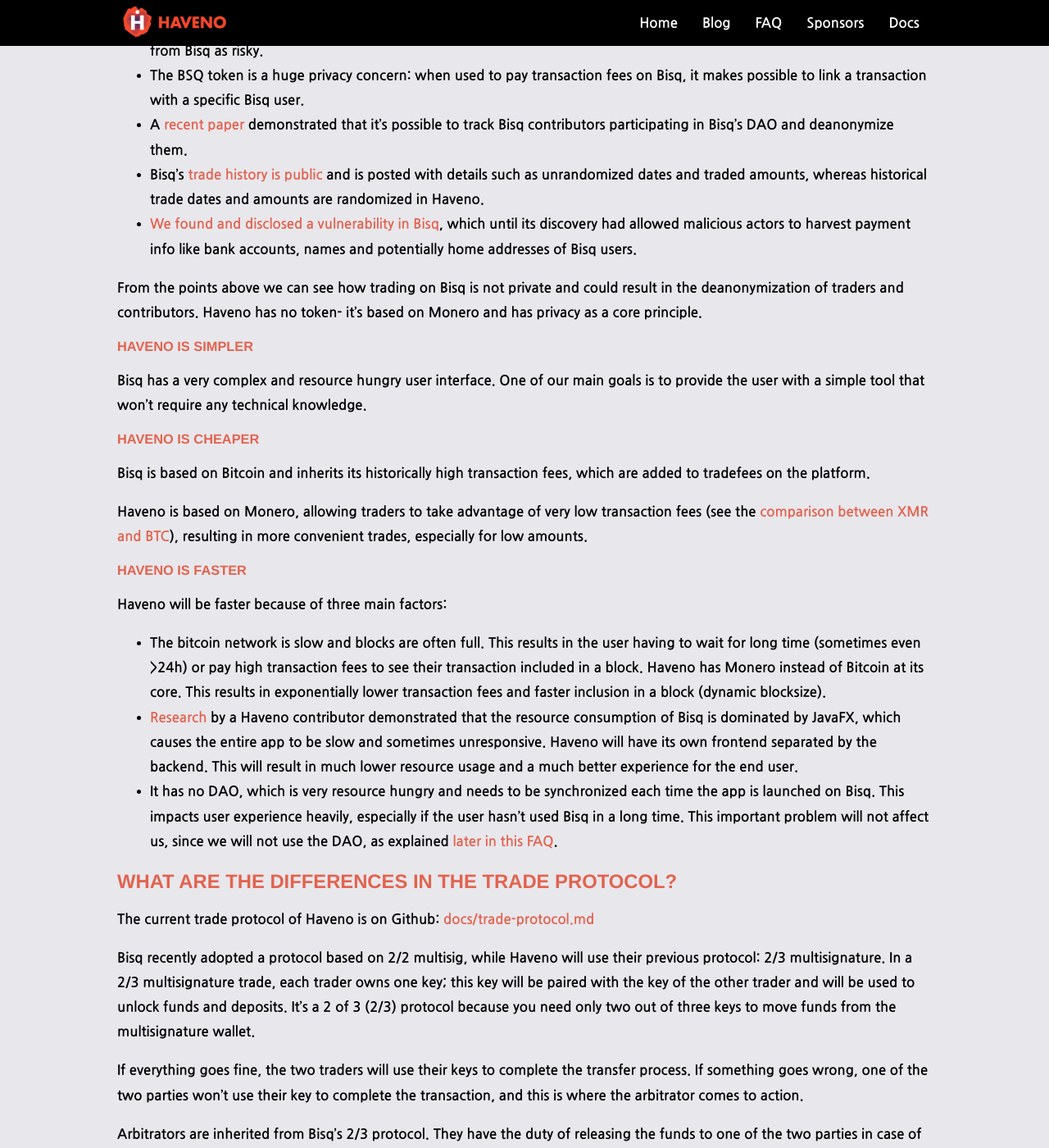
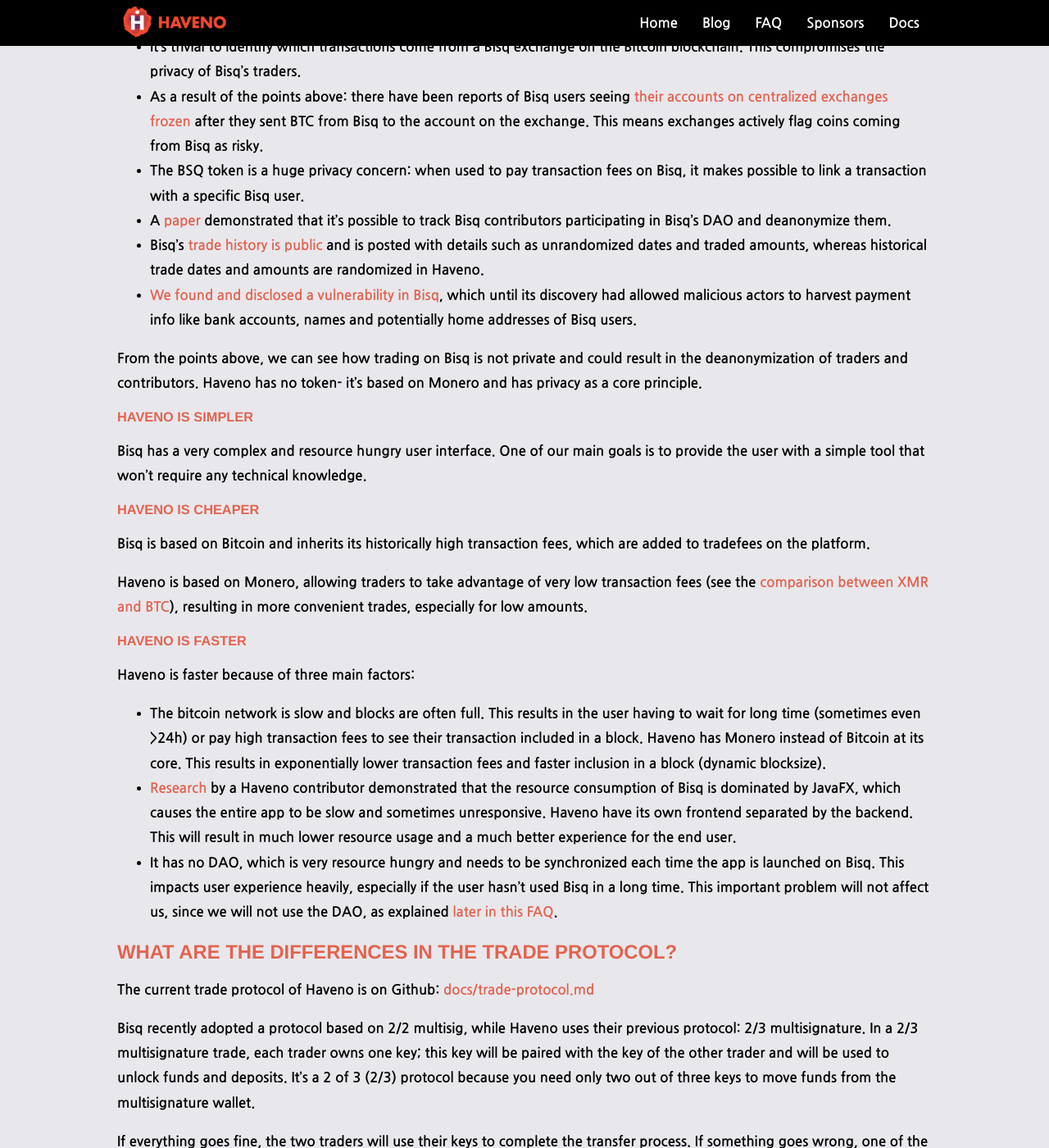
Before and after one commit to haveno-dex/haveno-site, a Jekyll site: the page built from faq.md, in a window 1280 px wide and 1400 px high, scrolled down 3593 px. Shown: the whole window at 82% size. Built offline with Jekyll 4.4.1, drawn with Linux system fonts in a browser that asks for light colours; some of the changed text lies outside the part shown.

Commit message:
Update faq page

```diff
--- a/faq.md
+++ b/faq.md
@@ -15,11 +15,10 @@
 - [What assets are listed?](#what-assets-are-listed)
 - [What's the structure of Haveno?](#whats-the-structure-of-haveno)
 - [Will there be KYC?](#will-there-be-kyc)
-- [Where can I find the details on how the platform will work?](#where-can-i-find-details-on-how-the-platform-will-work)
+- [Where can I find the details on how the platform works?](#where-can-i-find-details-on-how-the-platform-works)
 - [Do you have more docs?](#do-you-have-more-docs)
 - [What are arbitrators? Why do you need them?](#what-are-arbitrators-why-do-you-need-them)
 - [What are the fees for trading on Haveno?](#what-are-the-fees-for-trading-on-haveno)
-- [Is Haveno ready? Can we test it?](#is-haveno-ready-can-we-test-it)
 - [How can I exchange Monero for fiat without involving banks?](#how-can-i-exchange-monero-for-fiat-without-involving-banks)
 
 ## Bisq and Haveno
@@ -80,13 +83,13 @@
 
 No. Haveno was created out of the desire to provide people a peer to peer and decentralized way to exchange Monero for fiat currency. Haveno is and will always be non-KYC.
 
-## [Where can I find details on how the platform will work?](#where-can-i-find-details-on-how-the-platform-will-work)
+## [Where can I find details on how the platform works?](#where-can-i-find-details-on-how-the-platform-works)
 
 Haveno's trade protocol is [explained in detail on Github](https://github.com/haveno-dex/haveno/blob/master/docs/trade_protocol/trade-protocol.md).
 
 ## [Do you have more docs?](#do-you-have-more-docs)
 
-Our documentation can be found [in our GitHub Repository](https://github.com/haveno-dex/haveno/tree/master/docs). It contains protocol details, contributing guides, installation instructions, and more.
+Our documentation can be found in the [main user-friendly docs](https://docs.haveno.exchange), and [in our GitHub repository](https://github.com/haveno-dex/haveno/tree/master/docs) for techinical details. It contains protocol details, contributing guides, installation instructions, and more.
 
 ## [What are arbitrators? Why do you need them?](#what-are-arbitrators-why-do-you-need-them)
 
@@ -104,7 +107,7 @@
 
 ## [How can I exchange Monero for fiat without involving banks?](#how-can-i-exchange-monero-for-fiat-without-involving-banks)
 
-Haveno will support payment methods that don't require users to have a bank account, like "Cash in person" (for face to face trades) and "Cash by mail".
+Haveno supports payment methods that don't require users to have a bank account, like ["Cash in person" (for face to face trades (F2F))](https://docs.haveno.exchange/the-project/payment_methods/F2F) and ["Cash by mail"](https://docs.haveno.exchange/the-project/payment_methods/Pay_By_Mail/).
 
 # Bisq and Haveno
 
@@ -126,11 +129,11 @@
 - It's trivial to identify which transactions come from a Bisq exchange on the Bitcoin blockchain. This compromises the privacy of Bisq's traders.
 - As a result of the points above: there have been reports of Bisq users seeing [their accounts on centralized exchanges frozen](https://bisq.community/t/dirty-btc-coins-on-the-xmr-market/7798) after they sent BTC from Bisq to the account on the exchange. This means exchanges actively flag coins coming from Bisq as risky.
 - The BSQ token is a huge privacy concern: when used to pay transaction fees on Bisq, it makes possible to link a transaction with a specific Bisq user.
-- A [recent paper](https://arxiv.org/pdf/2007.07048.pdf) demonstrated that it's possible to track Bisq contributors participating in Bisq's DAO and deanonymize them.
+- A [paper](https://arxiv.org/pdf/2007.07048.pdf) demonstrated that it's possible to track Bisq contributors participating in Bisq's DAO and deanonymize them.
 - Bisq's [trade history is public](https://bisq.network/markets/) and is posted with details such as unrandomized dates and traded amounts, whereas historical trade dates and amounts are randomized in Haveno.
 - [We found and disclosed a vulnerability in Bisq]({{ site.baseurl }}/2021/07/07/bisq-vulnerability.html), which until its discovery had allowed malicious actors to harvest payment info like bank accounts, names and potentially home addresses of Bisq users.
 
-From the points above we can see how trading on Bisq is not private and could result in the deanonymization of traders and contributors. Haveno has no token- it's based on Monero and has privacy as a core principle.
+From the points above, we can see how trading on Bisq is not private and could result in the deanonymization of traders and contributors. Haveno has no token- it's based on Monero and has privacy as a core principle.
 
 ### [Haveno is simpler](#haveno-is-simpler)
 
@@ -144,17 +147,17 @@
 
 ### [Haveno is faster](#haveno-is-faster)
 
-Haveno will be faster because of three main factors:
+Haveno is faster because of three main factors:
 
 - The bitcoin network is slow and blocks are often full. This results in the user having to wait for long time (sometimes even >24h) or pay high transaction fees to see their transaction included in a block. Haveno has Monero instead of Bitcoin at its core. This results in exponentially lower transaction fees and faster inclusion in a block (dynamic blocksize).
-- [Research](https://github.com/haveno-dex/haveno-meta/blob/master/haveno-performance-report.md) by a Haveno contributor demonstrated that the resource consumption of Bisq is dominated by JavaFX, which causes the entire app to be slow and sometimes unresponsive. Haveno will have its own frontend separated by the backend. This will result in much lower resource usage and a much better experience for the end user.
+- [Research](https://github.com/haveno-dex/haveno-meta/blob/master/haveno-performance-report.md) by a Haveno contributor demonstrated that the resource consumption of Bisq is dominated by JavaFX, which causes the entire app to be slow and sometimes unresponsive. Haveno have its own frontend separated by the backend. This will result in much lower resource usage and a much better experience for the end user.
 - It has no DAO, which is very resource hungry and needs to be synchronized each time the app is launched on Bisq. This impacts user experience heavily, especially if the user hasn't used Bisq in a long time. This important problem will not affect us, since we will not use the DAO, as explained [later in this FAQ](#why-no-dao).
 
 ## [What are the differences in the trade protocol?](#what-are-the-differences-in-the-trade-protocol)
 
 The current trade protocol of Haveno is on Github: [docs/trade-protocol.md](https://github.com/haveno-dex/haveno/blob/master/docs/trade_protocol/trade-protocol.md)
 
-Bisq recently adopted a protocol based on 2/2 multisig, while Haveno will use their previous protocol: 2/3 multisignature. In a 2/3 multisignature trade, each trader owns one key; this key will be paired with the key of the other trader and will be used to unlock funds and deposits. It's a 2 of 3 (2/3) protocol because you need only two out of three keys to move funds from the multisignature wallet.
+Bisq recently adopted a protocol based on 2/2 multisig, while Haveno uses their previous protocol: 2/3 multisignature. In a 2/3 multisignature trade, each trader owns one key; this key will be paired with the key of the other trader and will be used to unlock funds and deposits. It's a 2 of 3 (2/3) protocol because you need only two out of three keys to move funds from the multisignature wallet.
 
 If everything goes fine, the two traders will use their keys to complete the transfer process. If something goes wrong, one of the two parties won't use their key to complete the transaction, and this is where the arbitrator comes to action.
 
@@ -180,4 +183,4 @@
 
 - There seems to be no expiring date for roles or maximum amount of roles that a contributor can cover. As a result, long term Bisq contributors (who already cover multiple roles) will always gain more BSQ than a newcomer, and unless they decide on their own to leave some roles, there is no way for a new contributor to have as much voting power as a veteran Bisq contributor. The new contributor could make large contributions that would earn them a huge amount of BSQ, but even in that case the release of BSQ is voted on with the mechanism we mentioned earlier, so veteran Bisq contributors (with more voting power) could vote against releasing rewards to the newcomer if they feel their power threatened.
 
-- We already mentioned that a [recent paper](https://arxiv.org/pdf/2007.07048.pdf) demonstrated that it's possible to track Bisq contributors participating to Bisq's DAO and deanonymize them.
+- We already mentioned that a [paper](https://arxiv.org/pdf/2007.07048.pdf) demonstrated that it's possible to track Bisq contributors participating to Bisq's DAO and deanonymize them.
```
Also changed, not shown: other parts of faq.md (+4 -0 lines).
